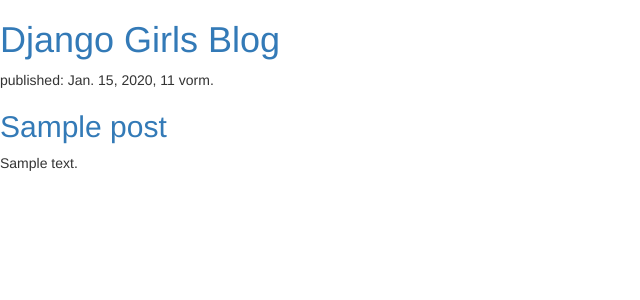
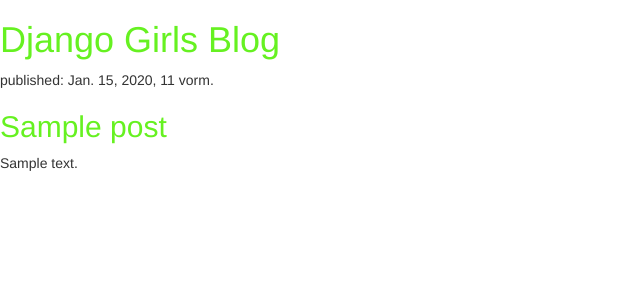
Before and after one commit to atrayt/my-first-blog, a Django app: template blog/templates/blog/post_list.html in a window 1280 px wide. Shown: the top 300 px of the page, without its empty margins (0-640 px from the left). Run offline with Django 3.2, Linux system fonts and the light colour scheme; the template is opened without the code that fills it: values that come from a table or form of the project are taken from there, others are empty; tables that the repository leaves empty hold one stand-in row (values such as "Sample post"); some libraries are stand-ins or nearby versions.

Commit message:
Style Color green

```diff
--- a/blog/static/css/blog.css
+++ b/blog/static/css/blog.css
@@ -1,3 +1,3 @@
 h1 a, h2 a {
-    color: #C25100;
+    color: #66F121;
 }
--- a/blog/templates/blog/post_list.html
+++ b/blog/templates/blog/post_list.html
@@ -1,13 +1,14 @@
+{% load static %}
 <html>
     <head>
+        <title>Annas Blog</title>
         <link rel="stylesheet" href="//maxcdn.bootstrapcdn.com/bootstrap/3.2.0/css/bootstrap.min.css">
         <link rel="stylesheet" href="//maxcdn.bootstrapcdn.com/bootstrap/3.2.0/css/bootstrap-theme.min.css">
-        <title>Annas Blog</title>
+        <link rel="stylesheet" href="{% static 'css/blog.css' %}">
     </head>
     <body>
       <div>
           <h1><a href="/">Django Girls Blog</a></h1>
-
       </div>
 
       {% for post in posts %}
```
